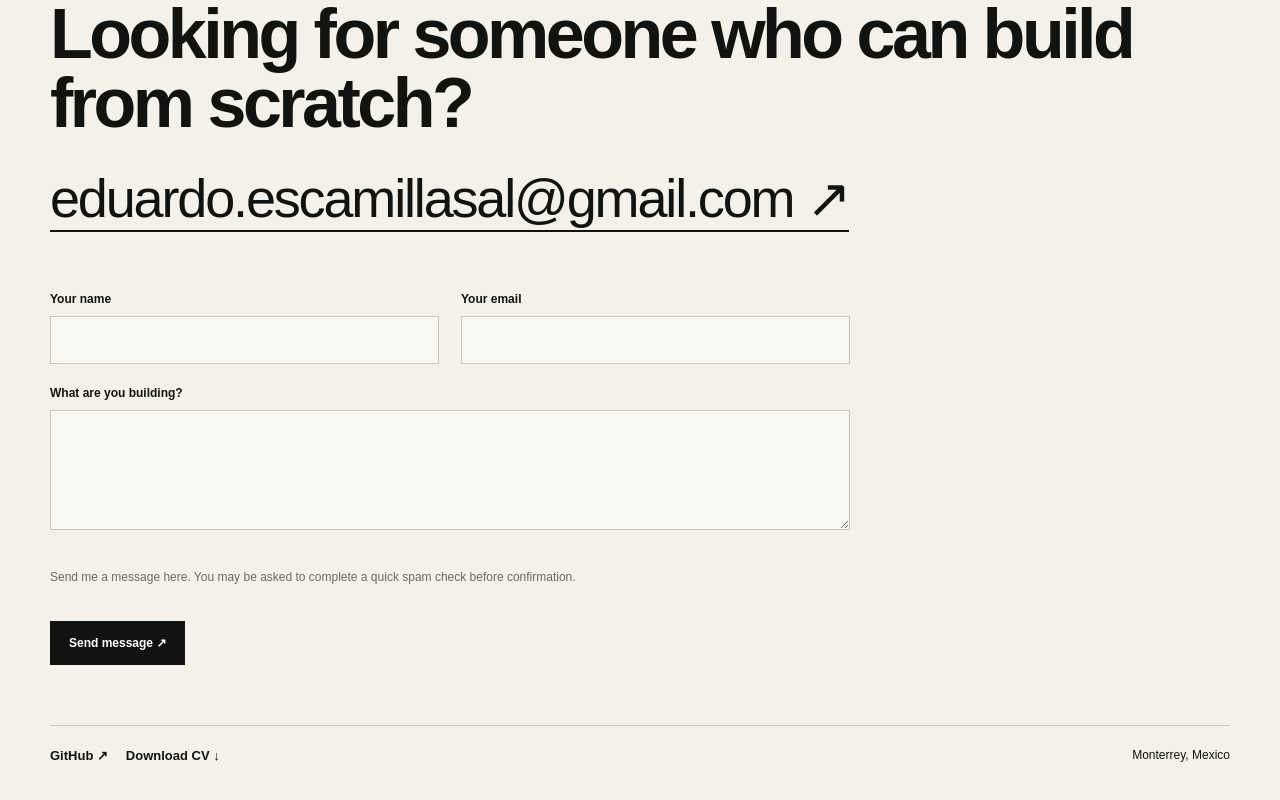
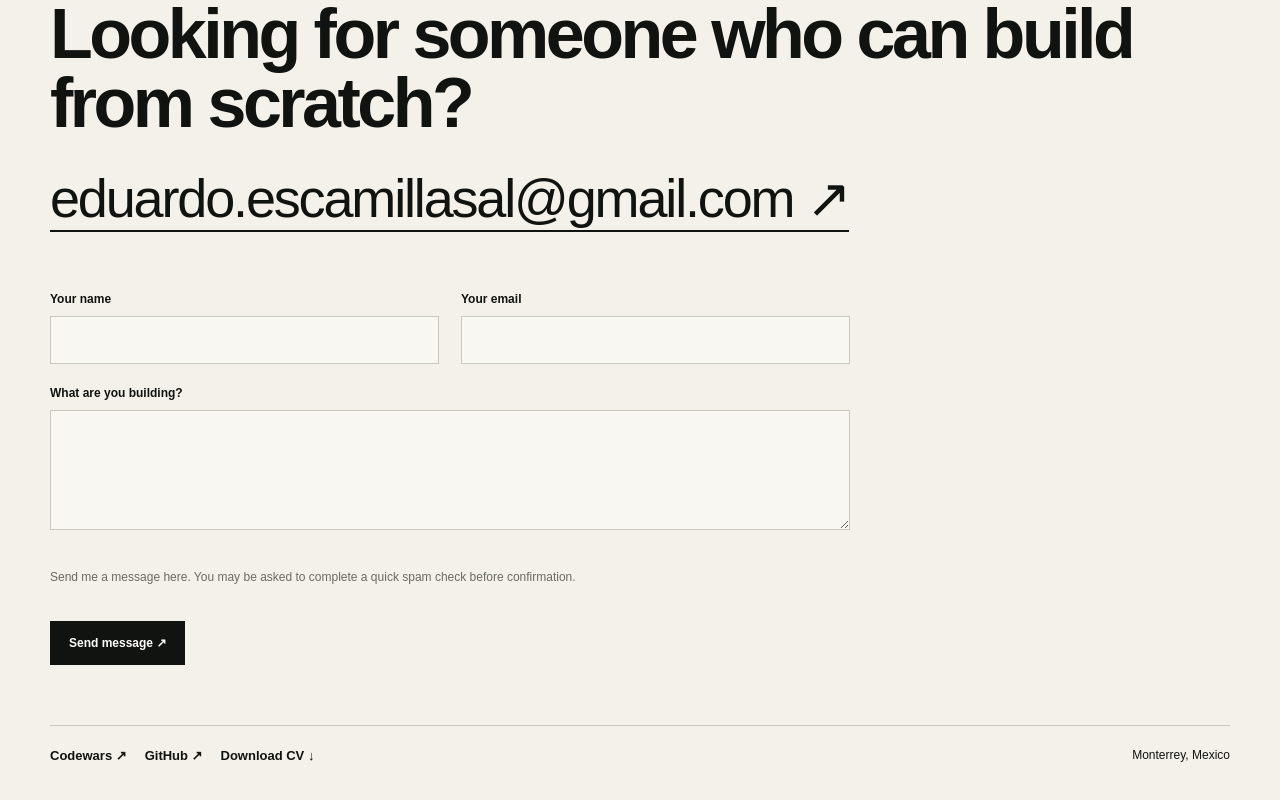
Before and after one commit to eduardoescamillasal/eduardo-portfolio, a Next.js app: page / in a window 1280 px wide. Shown: the part 8311-9111 px from the top of the page. Built offline with nearby package versions, Linux system fonts and the light colour scheme.

Commit message:
Add Codewars profile link to portfolio footer

```diff
--- a/app/page.tsx
+++ b/app/page.tsx
@@ -468,6 +468,13 @@ export default function Home() {
         <ContactForm />
         <div className="footer-links">
           <a
+            href="https://www.codewars.com/users/jlsomnifero"
+            target="_blank"
+            rel="noreferrer"
+          >
+            Codewars <Arrow />
+          </a>
+          <a
             href="https://github.com/eduardoescamillasal"
             target="_blank"
             rel="noreferrer"
```
